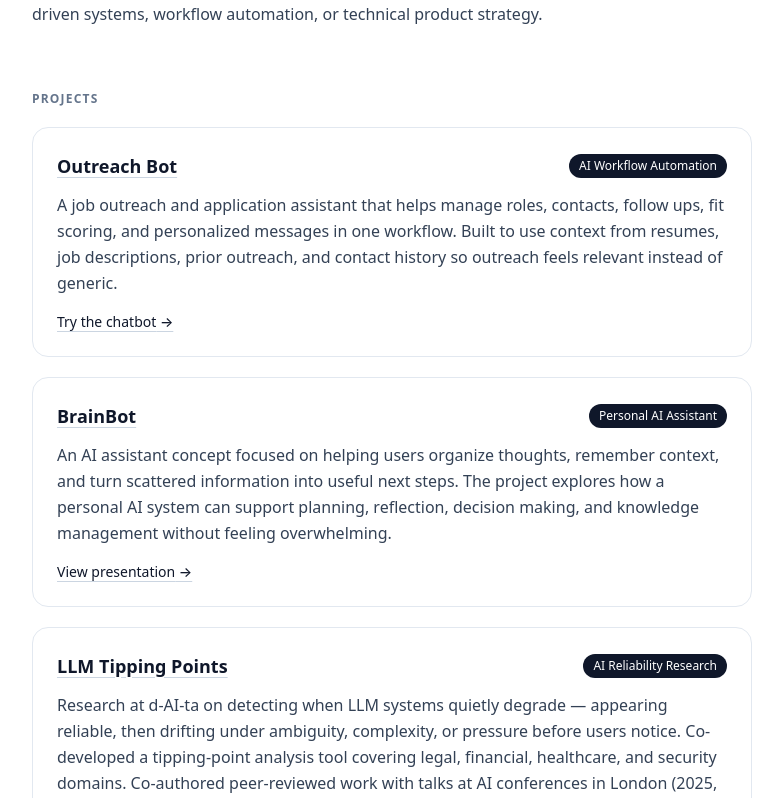
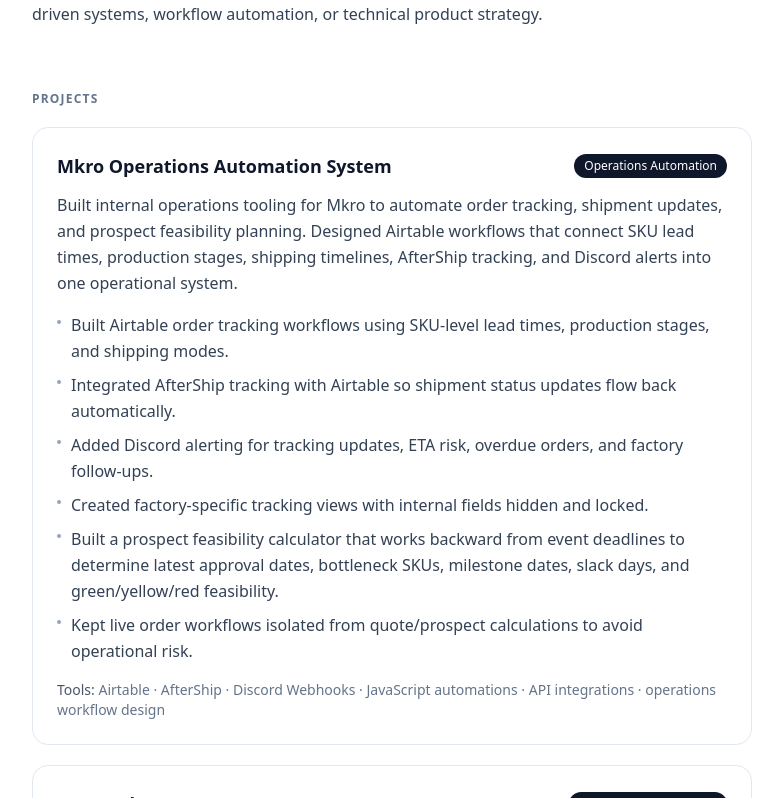
Before and after one commit to ddj33/portfolio, a Next.js app: page / in a window 1280 px wide. Shown: the part 842-1640 px from the top of the page, without its empty margins (248-1031 px from the left). Built offline with nearby package versions, Linux system fonts and the light colour scheme.

Commit message:
Add Mkro Operations Automation System project with bullets and tools

```diff
--- a/app/page.tsx
+++ b/app/page.tsx
@@ -9,11 +9,29 @@
   title: string;
   tag: string;
   description: string;
+  bullets?: string[];
+  tools?: string;
   href?: string;
   linkLabel?: string;
 };
 
 const projects: Project[] = [
+  {
+    title: "Mkro Operations Automation System",
+    tag: "Operations Automation",
+    description:
+      "Built internal operations tooling for Mkro to automate order tracking, shipment updates, and prospect feasibility planning. Designed Airtable workflows that connect SKU lead times, production stages, shipping timelines, AfterShip tracking, and Discord alerts into one operational system.",
+    bullets: [
+      "Built Airtable order tracking workflows using SKU-level lead times, production stages, and shipping modes.",
+      "Integrated AfterShip tracking with Airtable so shipment status updates flow back automatically.",
+      "Added Discord alerting for tracking updates, ETA risk, overdue orders, and factory follow-ups.",
+      "Created factory-specific tracking views with internal fields hidden and locked.",
+      "Built a prospect feasibility calculator that works backward from event deadlines to determine latest approval dates, bottleneck SKUs, milestone dates, slack days, and green/yellow/red feasibility.",
+      "Kept live order workflows isolated from quote/prospect calculations to avoid operational risk.",
+    ],
+    tools:
+      "Airtable · AfterShip · Discord Webhooks · JavaScript automations · API integrations · operations workflow design",
+  },
   {
     title: "Outreach Bot",
     tag: "AI Workflow Automation",
@@ -319,6 +337,21 @@
         </span>
       </div>
       <p className="mt-3 text-slate-700 leading-relaxed">{project.description}</p>
+      {project.bullets && (
+        <ul className="mt-4 space-y-2 text-slate-700 leading-relaxed">
+          {project.bullets.map((b) => (
+            <li key={b} className="flex gap-2.5">
+              <span aria-hidden className="mt-2 inline-block h-1 w-1 shrink-0 rounded-full bg-slate-400" />
+              <span>{b}</span>
+            </li>
+          ))}
+        </ul>
+      )}
+      {project.tools && (
+        <p className="mt-4 text-sm text-slate-500">
+          <span className="font-medium text-slate-600">Tools:</span> {project.tools}
+        </p>
+      )}
       {project.href && (
         <p className="mt-4 text-sm">
           <a
```
